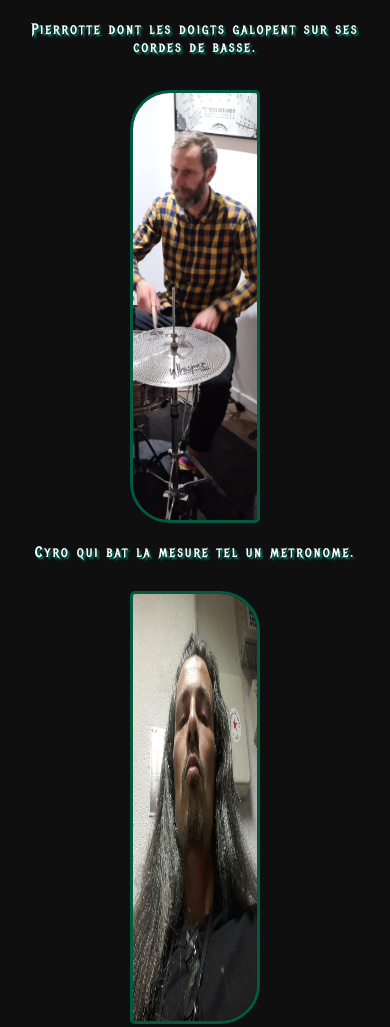
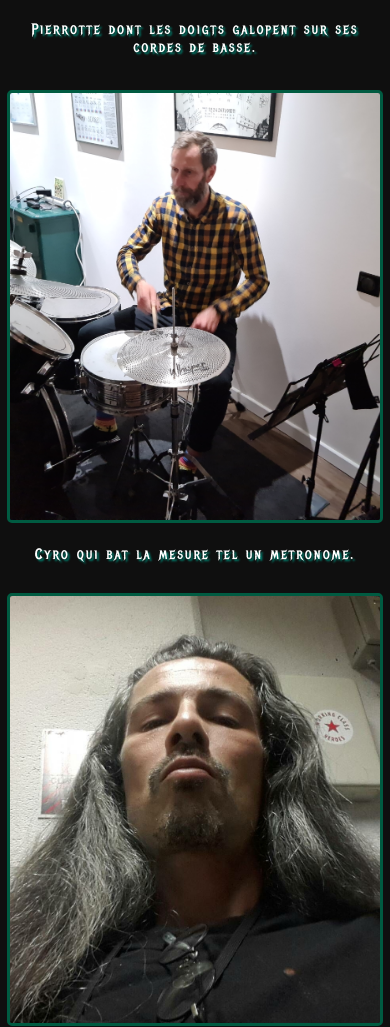
Before and after one commit to CyrilleMarc/WebPageTheCrampers, a plain HTML site: page index.html in a window 390 px wide. Shown: the part 1680-2707 px from the top of the page. Drawn offline with Linux system fonts and the light colour scheme.

Commit message:
resize pictures

```diff
--- a/css/styles.css
+++ b/css/styles.css
@@ -215,7 +215,7 @@ h4
     margin : 0px 0px 2px;
     object-fit: cover;
   }
-<<<<<<< HEAD
+
   #photo4 {
     width: 99%;
     border-radius: 5px ;
@@ -223,7 +223,7 @@ h4
     margin : 0px 0px 2px;
     object-fit: cover;
   }
-=======
+
     #photo4 {
         width: 99%;
         border-radius: 5px;
@@ -231,7 +231,6 @@ h4
         margin: 0px 0px 2px;
         object-fit: cover;
     }
->>>>>>> cb288f6b0d3a1c3f88b9b1886cc6bb6d399f582b
   #photo6 {
     width: 99%;
     border-radius: 5px;
```
Also changed, not shown: index.html (line endings or trailing spaces).
